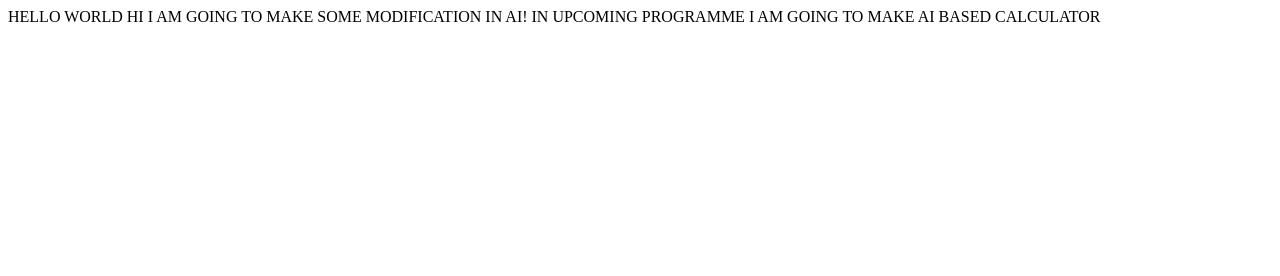
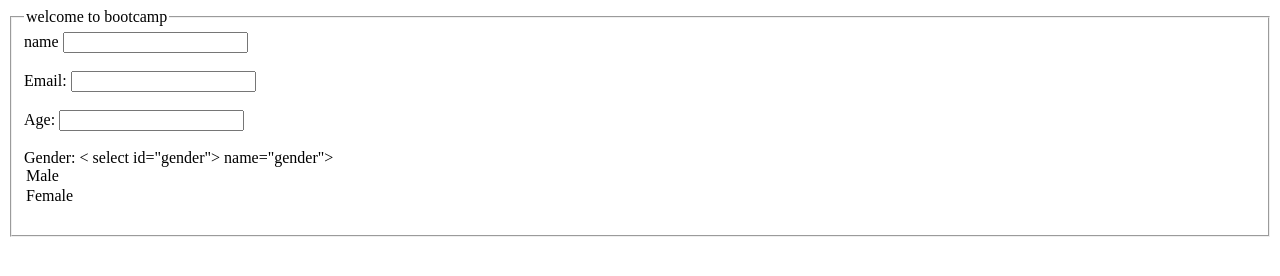
Before and after one commit to Harshraj-pixel/hacking, a plain HTML site: page index.html in a window 1280 px wide. Drawn offline with Linux system fonts and the light colour scheme.

Commit message:
learn html

```diff
--- a/index.html
+++ b/index.html
@@ -7,9 +7,28 @@
     <title>Document</title>
 </head>
 <body>
-    HELLO WORLD
-    HI I AM GOING TO MAKE SOME MODIFICATION IN AI!
-    IN UPCOMING PROGRAMME I AM GOING TO MAKE AI BASED CALCULATOR
+
+    <form>
+        <fieldset>
+
+<legend>welcome to bootcamp</legend>
+<label for="name">name</label>
+<input type="text" id="name" required>
+<br> <br>
+<label for="email"> Email:</label>
+<input type="email" id="email" required>
+<br><br>
+<label for="age">Age:</label>
+<input type="number" id="age">
+<br><br>
+<label for="gender">Gender:</label>
+< select id="gender"> name="gender">
+<option value="male">Male</option>
+<option value="female">Female</option>
+</select><br>
+
+</fieldset>
+    </form>
 
 </body>
 </html>
```
